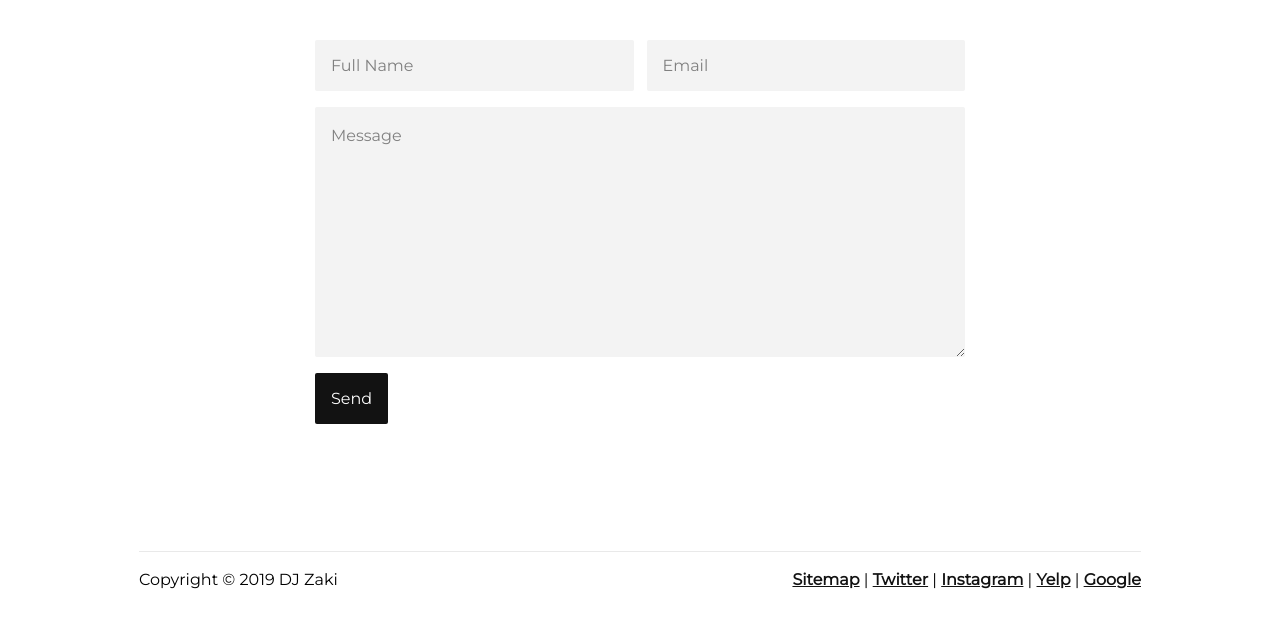
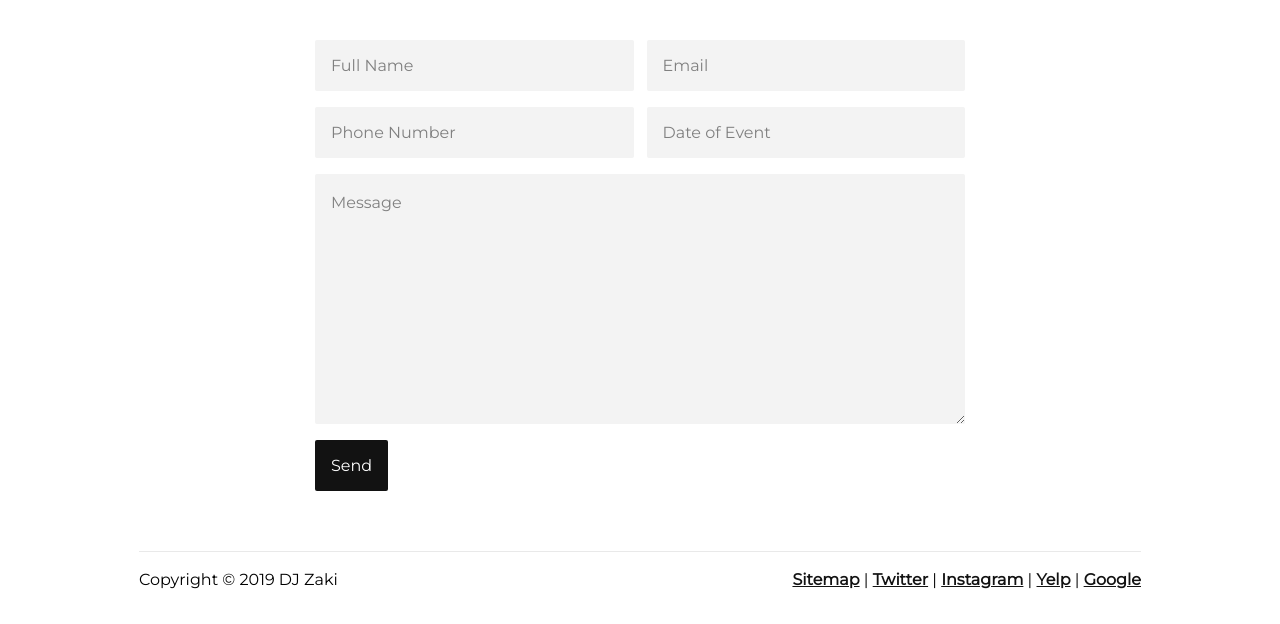
Before and after one commit to hrashid/contentful-gatsby, a Gatsby site: page /contact in a window 1280 px wide. Shown: the part 176-800 px from the top of the page. Built offline with nearby package versions, Linux system fonts and the light colour scheme; Gatsby itself is replaced by a stand-in of ours.

Commit message:
new contact form fields

```diff
--- a/src/components/ContactForm.js
+++ b/src/components/ContactForm.js
@@ -58,7 +58,6 @@ const Form = styled.form`
     visibility: ${props => (props.overlay ? 'visible' : 'hidden')};
   }
 `
-
 const Name = styled.input`
   margin: 0 0 1em 0;
   width: 100%;
@@ -66,7 +65,6 @@ const Name = styled.input`
     width: 49%;
   }
 `
-
 const Email = styled.input`
   margin: 0 0 1em 0;
   width: 100%;
@@ -74,7 +72,20 @@ const Email = styled.input`
     width: 49%;
   }
 `
-
+const Date = styled.input`
+  margin: 0 0 1em 0;
+  width: 100%;
+  @media (min-width: ${props => props.theme.responsive.small}) {
+    width: 49%;
+  }
+`
+const Phone = styled.input`
+  margin: 0 0 1em 0;
+  width: 100%;
+  @media (min-width: ${props => props.theme.responsive.small}) {
+    width: 49%;
+  }
+`
 const Message = styled.textarea`
   width: 100%;
   margin: 0 0 1em 0;
@@ -82,7 +93,6 @@ const Message = styled.textarea`
   min-height: 250px;
   resize: vertical;
 `
-
 const Submit = styled.input`
   background: ${props => props.theme.colors.base} !important;
   color: white !important;
@@ -154,6 +164,8 @@ class ContactForm extends React.Component {
     this.state = {
       name: '',
       email: '',
+      phone: '',
+      date: '',
       message: '',
       showModal: false,
     }
@@ -226,6 +238,22 @@ class ContactForm extends React.Component {
           onChange={this.handleInputChange}
           required
         />
+        <Phone
+          name="phone"
+          type="text"
+          placeholder="Phone Number"
+          value={this.state.phone}
+          onChange={this.handleInputChange}
+          required
+        />
+        <Date
+          name="date"
+          type="text"
+          placeholder="Date of Event"
+          value={this.state.date}
+          onChange={this.handleInputChange}
+          required
+        />
         <Message
           name="message"
           type="text"
```
